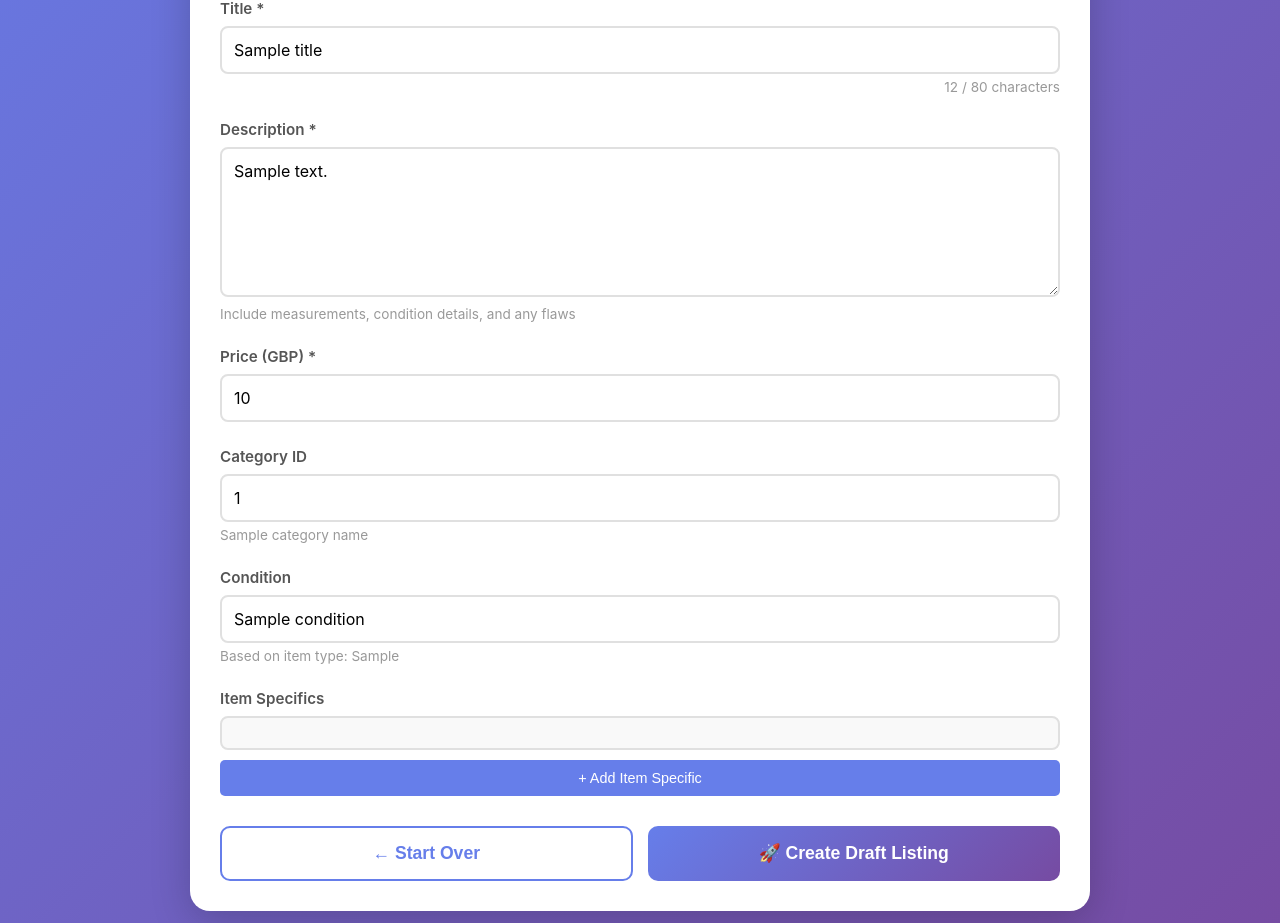
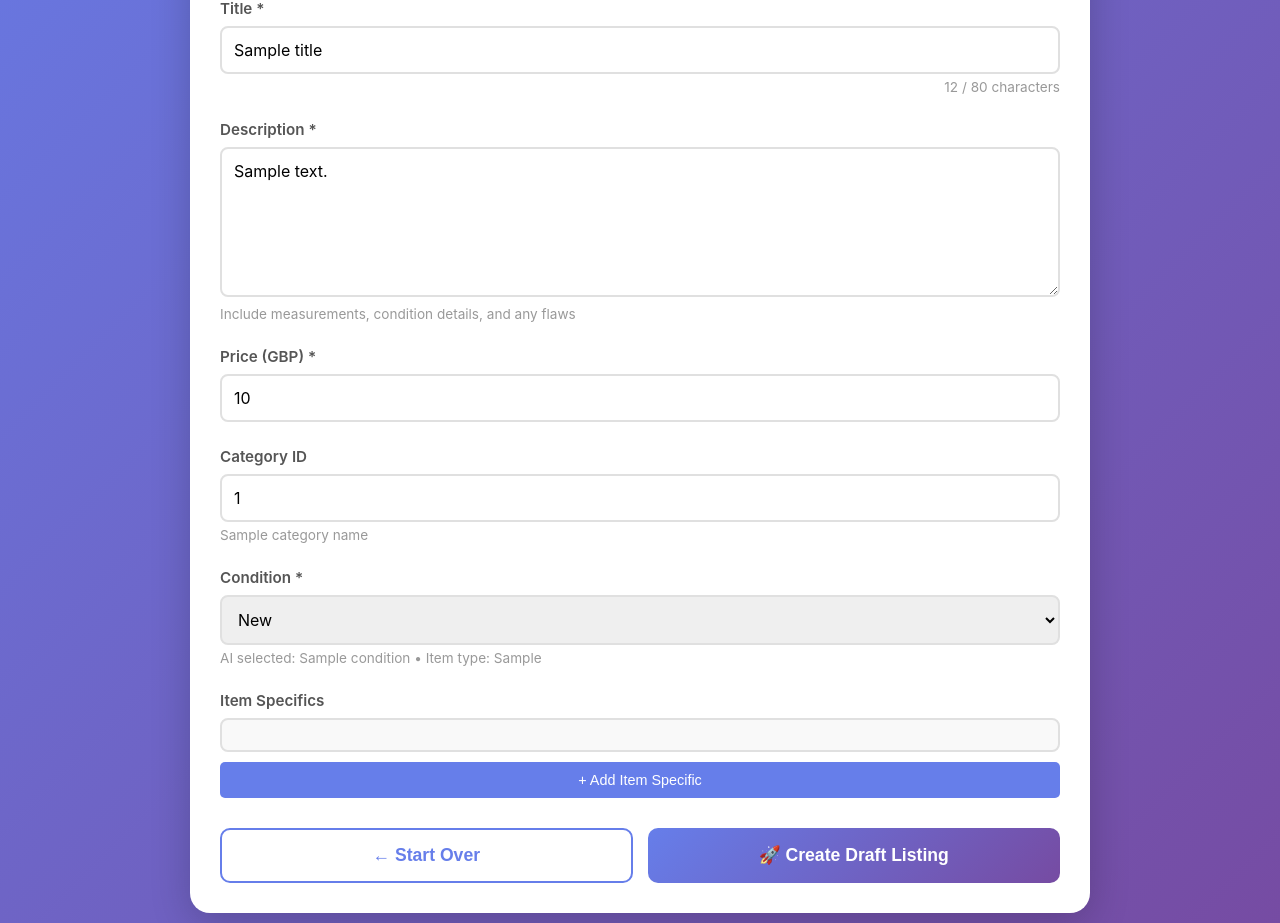
Before and after one commit to elliotskunk/ebaylister, a Flask app: template templates/edit_listing.html in a window 1280 px wide. Shown: the part 439-1362 px from the top of the page. Run offline with Flask 3, Linux system fonts and the light colour scheme; the template is opened without the code that fills it: most values are stand-ins (such as "Sample title", 1, 10 or a date in 2020); grey boxes marked "Sample" are stand-in pictures; some libraries are stand-ins or nearby versions.

Commit message:
Add condition dropdown to edit listing page
- Replace readonly condition input with dropdown select
- Include all eBay condition values (NEW, USED, PRE_OWNED, etc)
- Pre-select AI-suggested condition
- Show AI selection and item type in help text

```diff
--- a/templates/edit_listing.html
+++ b/templates/edit_listing.html
@@ -302,9 +302,20 @@
                 </div>
 
                 <div class="form-group">
-                    <label for="condition">Condition</label>
-                    <input type="text" id="condition" value="{{ condition }}" readonly>
-                    <small>Based on item type: {{ item_type }}</small>
+                    <label for="condition">Condition *</label>
+                    <select id="condition" required>
+                        <option value="NEW" {% if condition == 'NEW' %}selected{% endif %}>New</option>
+                        <option value="NEW_OTHER" {% if condition == 'NEW_OTHER' %}selected{% endif %}>New (Other)</option>
+                        <option value="NEW_WITH_DEFECTS" {% if condition == 'NEW_WITH_DEFECTS' %}selected{% endif %}>New with Defects</option>
+                        <option value="LIKE_NEW" {% if condition == 'LIKE_NEW' %}selected{% endif %}>Like New</option>
+                        <option value="PRE_OWNED_EXCELLENT" {% if condition == 'PRE_OWNED_EXCELLENT' %}selected{% endif %}>Pre-owned - Excellent</option>
+                        <option value="USED_EXCELLENT" {% if condition == 'USED_EXCELLENT' %}selected{% endif %}>Used - Excellent / Good</option>
+                        <option value="USED_VERY_GOOD" {% if condition == 'USED_VERY_GOOD' %}selected{% endif %}>Used - Very Good</option>
+                        <option value="USED_GOOD" {% if condition == 'USED_GOOD' %}selected{% endif %}>Used - Good</option>
+                        <option value="PRE_OWNED_FAIR" {% if condition == 'PRE_OWNED_FAIR' %}selected{% endif %}>Pre-owned - Fair</option>
+                        <option value="USED_ACCEPTABLE" {% if condition == 'USED_ACCEPTABLE' %}selected{% endif %}>Used - Acceptable</option>
+                    </select>
+                    <small>AI selected: {{ condition }} • Item type: {{ item_type }}</small>
                 </div>
 
                 <div class="form-group">
```
